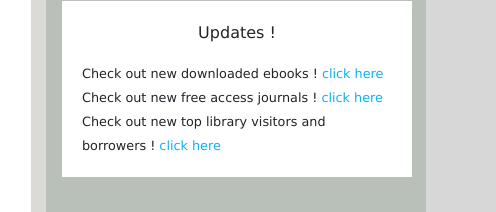
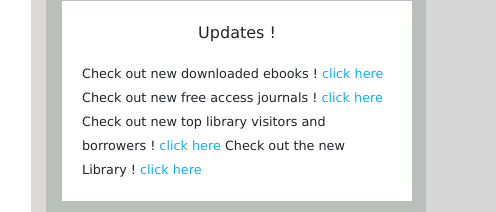
Before and after one commit to csulibrary/carsulibrary, a plain HTML site: page index.html in a window 1280 px wide. Shown: the part 2381-2593 px from the top of the page, 784-1280 px from the left. Drawn offline with nearby package versions, Linux system fonts and the light colour scheme; a script that the page names is missing; files whose address does not match are found by name.

```diff
--- a/index.html
+++ b/index.html
@@ -607,6 +607,8 @@
                 <small> Check out new downloaded ebooks ! <a href = "https://drive.google.com/open?id=1fJwZymCkf9cZzWE8oCrcIhUN3eFpy5WQ" target="_blank"> click here </a> </small>
                 <small> Check out new free access journals ! <a href = "https://www.journals.uchicago.edu/action/showPublications" target="_blank"> click here </a> </small>
                 <small> Check out new top library visitors and borrowers ! <a href = "https://csulibrary.github.io/carsulibrary/pages/top.html" target="_blank"> click here </a> </small>
+                <small> Check out the new Library ! <a href = "https://csulibrary.github.io/carsulibrary/pages/sectiongallery.html" target="_blank"> click here </a> </small>
+
               </div>
             </div>
             <!--End Side Content !-->
```
